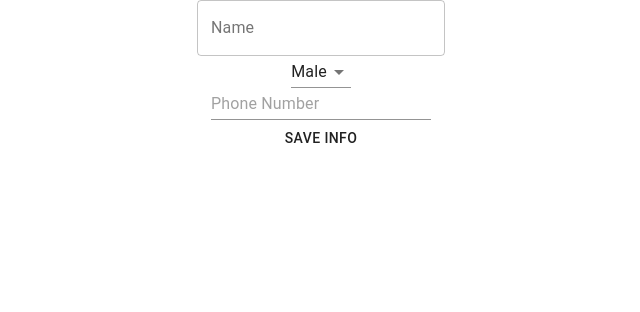
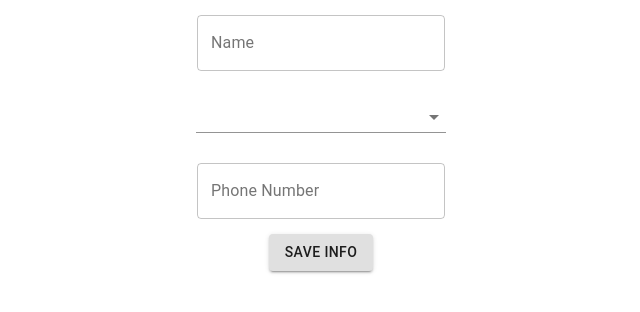
Before and after one commit to sabhishek78/react_form, a React (Create React App) app: page / in a window 1280 px wide. Shown: the top 312 px of the page, without its empty margins (319-959 px from the left). Built offline with nearby package versions, Linux system fonts and the light colour scheme; no server answers.

Commit message:
fit and finish of form done

```diff
--- a/src/App.css
+++ b/src/App.css
@@ -36,3 +36,16 @@
     transform: rotate(360deg);
   }
 }
+.form{
+  display: flex;
+  flex-direction: column;
+  align-items: center;
+  justify-content: center;
+}
+.form-field{
+  display: flex;
+  justify-content: center;
+  align-items: center;
+  margin: 15px;
+  width: 250px;
+}
--- a/src/EnquiryForm/index.js
+++ b/src/EnquiryForm/index.js
@@ -5,6 +5,7 @@ import { Select } from '@material-ui/core';
 import { MenuItem } from '@material-ui/core';
 import { TextField } from '@material-ui/core';
 import { CircularProgress} from '@material-ui/core';
+import Paper from '@material-ui/core/Paper';
 
 import Snackbar from '@material-ui/core/Snackbar';
 import IconButton from '@material-ui/core/IconButton';
@@ -182,6 +183,7 @@ class EnquiryForm extends React.Component {
         this.setState({
             data:dataCopy,
         });
+        this.handleClose();
     }
      handleClose = (event, reason) => {
         if (reason === 'clickaway') {
@@ -193,33 +195,34 @@ class EnquiryForm extends React.Component {
     }
     render() {
         return (
-            <div>
-                <form>
-                    <div>
-                        <TextField  label="Name" variant="outlined" type="text" name="customerName" value={this.state.customerName}
+            <div className={"form"}>
+                <form className={"form"}>
+                    <div className={"form-field"}>
+                        <TextField label="Name" variant="outlined" type="text" name="customerName" variant="outlined" value={this.state.customerName}
                                    onChange={this.handleInputChange}/>
                     </div>
-                    <div>
-                        <Select value={this.state.gender} onChange={this.handleInputChange} name="gender">
-                            <MenuItem value="Male">Male</MenuItem>
-                            <MenuItem value="Female">Female</MenuItem>
-                        </Select>
+                    <Select className={"form-field"} name="gender" value={this.state.gender}
+                            onChange={this.handleInputChange}>
+                        <MenuItem value="male">Male</MenuItem>
+                        <MenuItem value="female">Female</MenuItem>
+                    </Select>
+
+                    <div className={"form-field"}>
+                        <TextField placeholder="Phone Number" label="Phone Number" name="phoneNumber" variant="outlined" value={this.state.phoneNumber}
+                                   type="number"
+                                   onChange={this.handleInputChange}/>
                     </div>
-                    <div>
-                        <Input placeholder="Phone Number"  type="number" name="phoneNumber" value={this.state.phoneNumber} onChange={this.handleInputChange}/>
-                    </div>
+
+                    <Button variant="contained" color="grey" onClick={()=>{this.makePostRequest()}}>Save Info</Button>
+                    {this.state.isLoading && <div className={"form-field"}><CircularProgress color="secondary"/></div>}
                 </form>
-                <Button onClick={()=>{this.makePostRequest()}}>Save Info</Button>
-                <div>
-                    { this.state.isLoading?<CircularProgress />:<div></div>}
-                </div>
                 <div>
                     {(this.state.data.length!==0)&&<SimpleTable data={this.state.data} deleteUser={this.deleteUser}/>}
                 </div>
                 <Snackbar
                     anchorOrigin={{
                         vertical: 'bottom',
-                        horizontal: 'left',
+                        horizontal: 'center',
                     }}
                     open={this.state.openSnackBar}
                     autoHideDuration={6000}
```
